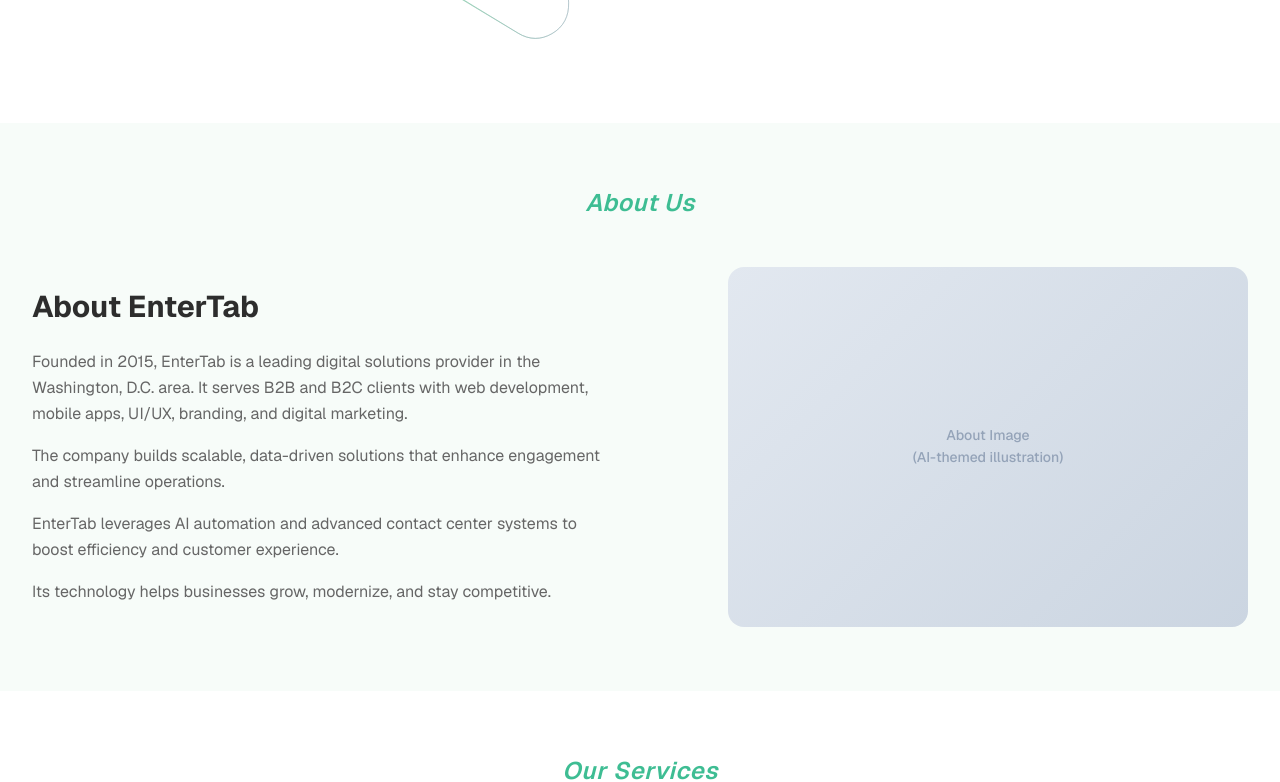
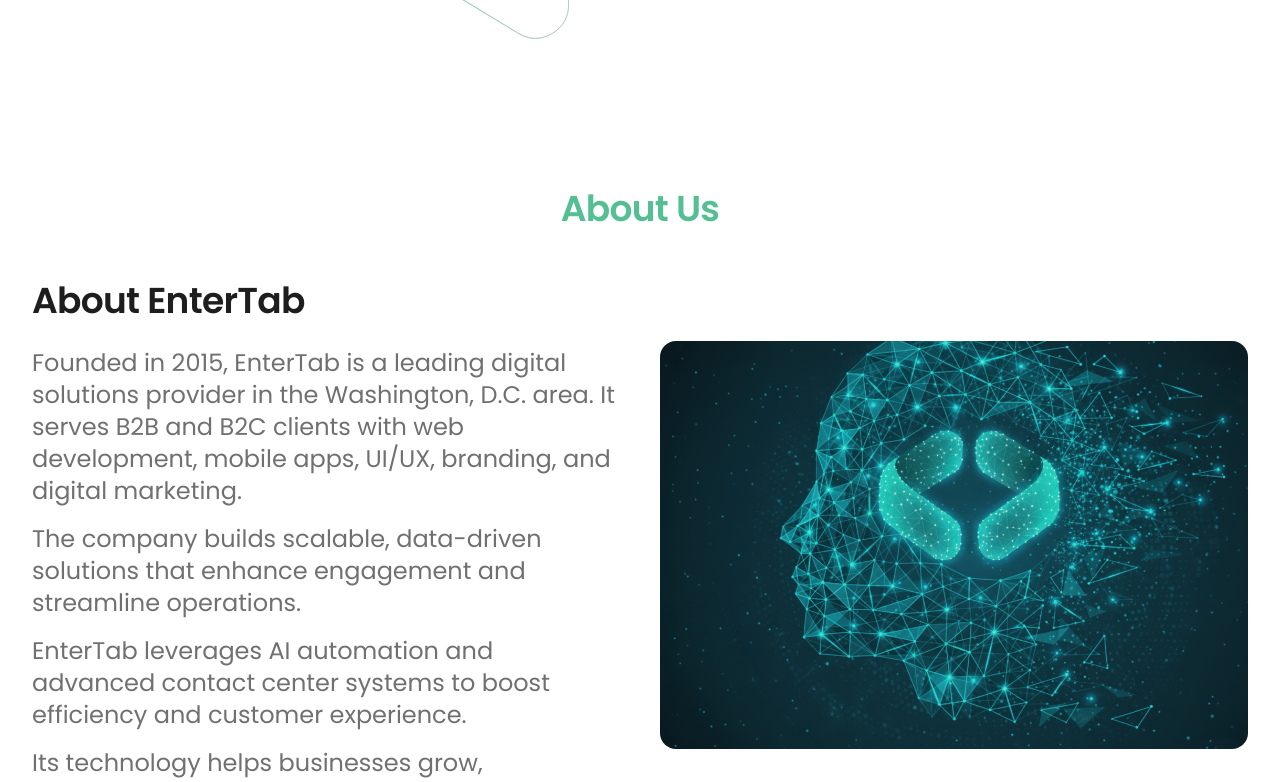
Before and after one commit to EntertabOrganization/entertab, a Next.js app: page / in a window 1280 px wide. Shown: the part 940-1722 px from the top of the page. Built offline with nearby package versions, Linux system fonts and the light colour scheme.

Commit message:
Update AboutUsSection&SectionTitle

```diff
--- a/app/components/AboutUs/AboutUs.tsx
+++ b/app/components/AboutUs/AboutUs.tsx
@@ -1,46 +1,55 @@
+import Image from "next/image";
+import { Poppins } from "next/font/google";
 import SectionTitle from "../ui/SectionTitle";
+
+const poppins = Poppins({ subsets: ["latin"], weight: ["400", "600"] });
 
 export default function AboutUs() {
   return (
-    <section id="about" className="py-12 md:py-16 bg-mint/40">
-      <div className="mx-auto w-full max-w-[96rem] px-4 sm:px-6 lg:px-8">
-        {/* Section Title */}
-        <SectionTitle title="About Us" className="mb-8 md:mb-12" />
+    <section
+      id="about"
+      className={`mx-auto w-full max-w-[96rem] px-4 sm:px-6 lg:px-8 py-12 md:py-16 ${poppins.className}`}
+    >
+      <div className="w-full">
+        <SectionTitle title="About Us" className="mb-2" />
 
         <div className="grid grid-cols-1 lg:grid-cols-2 gap-8 lg:gap-10 items-center">
           {/* Left Content */}
-          <div>
-            <h3 className="text-2xl md:text-3xl font-bold text-text-dark mb-6">
+          <div className="w-full">
+            <h3 className="mb-6 text-[36px] leading-[44px] tracking-[-0.02em] font-[600] text-[#1E1E1F]">
               About EnterTab
             </h3>
-            <div className="space-y-4 text-text-gray text-base leading-relaxed">
-              <p>
+            <div className="space-y-4 text-[#707072] tracking-normal">
+              <p className="text-[24px] leading-[32px] font-[400] tracking-normal">
                 Founded in 2015, EnterTab is a leading digital solutions
                 provider in the Washington, D.C. area. It serves B2B and B2C
                 clients with web development, mobile apps, UI/UX, branding, and
                 digital marketing.
               </p>
-              <p>
+              <p className="text-[24px] leading-[32px] font-[400] tracking-normal">
                 The company builds scalable, data-driven solutions that enhance
                 engagement and streamline operations.
               </p>
-              <p>
+              <p className="text-[24px] leading-[32px] font-[400] tracking-normal">
                 EnterTab leverages AI automation and advanced contact center
                 systems to boost efficiency and customer experience.
               </p>
-              <p>
+              <p className="text-[24px] leading-[32px] font-[400] tracking-normal">
                 Its technology helps businesses grow, modernize, and stay
                 competitive.
               </p>
             </div>
           </div>
 
-          {/* Right Image Placeholder */}
-          <div className="flex justify-center lg:justify-end">
-            <div className="w-full max-w-[520px] h-[300px] md:h-[360px] img-placeholder rounded-2xl text-lg">
-              About Image
-              <br />
-              (AI-themed illustration)
+          <div className="w-full">
+            <div className="relative w-full overflow-hidden rounded-2xl aspect-[520/360]">
+              <Image
+                src="/AboutUs.jpg"
+                alt="About EnterTab"
+                fill
+                className="object-cover"
+                priority
+              />
             </div>
           </div>
         </div>
--- a/app/components/ui/SectionTitle.tsx
+++ b/app/components/ui/SectionTitle.tsx
@@ -11,8 +11,8 @@ export default function SectionTitle({
 }: SectionTitleProps) {
   return (
     <h2
-      className={`text-center text-xl md:text-2xl font-semibold italic text-primary tracking-wide ${
-        underline ? "underline underline-offset-4 decoration-primary" : ""
+      className={`mb-8 md:mb-12 text-center text-[36px] leading-[44px] tracking-[-0.02em] font-semibold text-[#54BF93] ${
+        underline ? "underline underline-offset-4 decoration-current" : ""
       } ${className}`}
     >
       {title}
```
Also changed, not shown: public/AboutUs.jpg (added).
